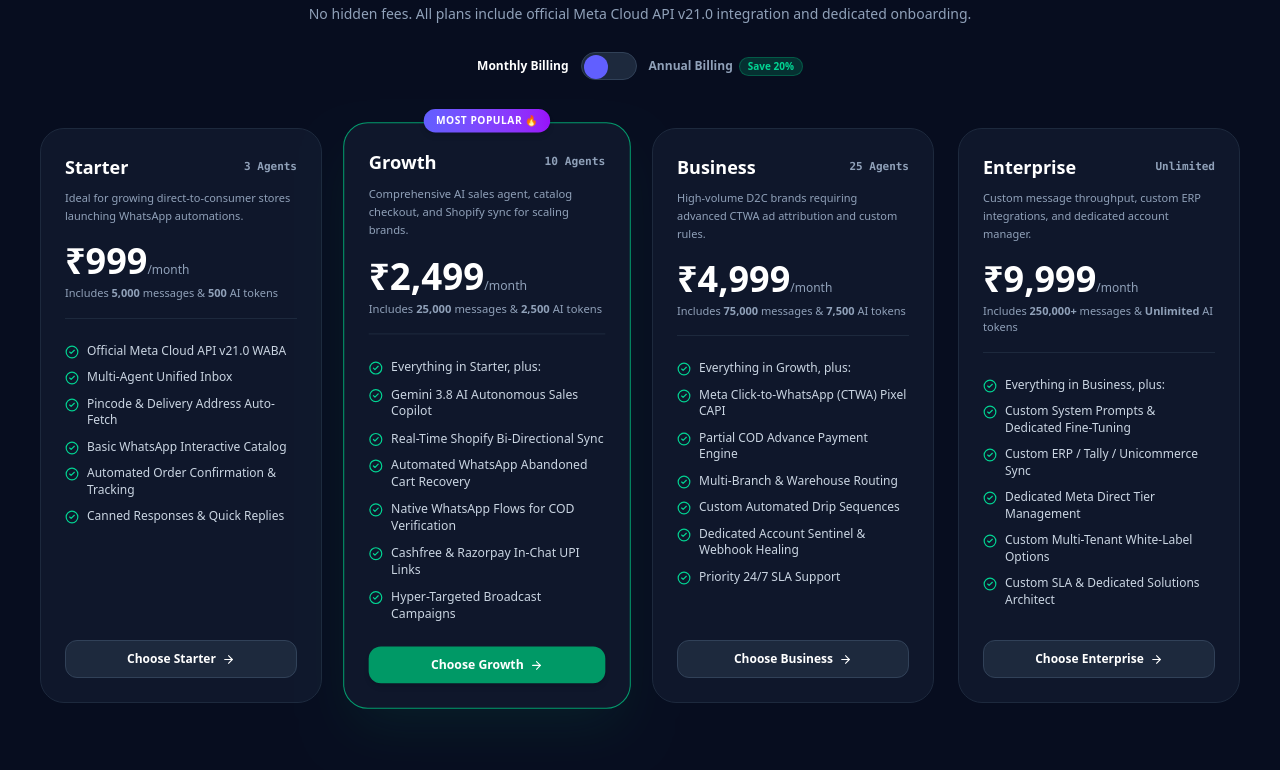
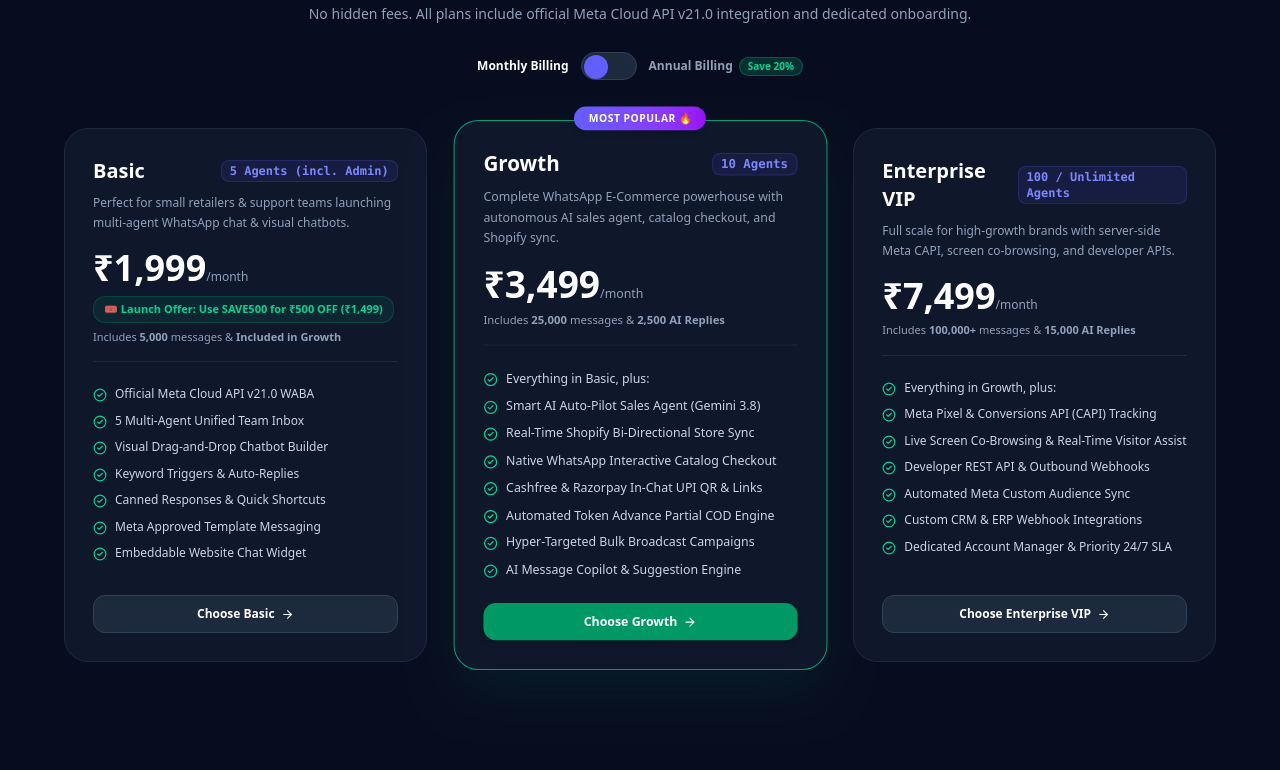
Before and after one commit to Kaushikconsultants/what-in, a Next.js app: page / in a window 1280 px wide. Shown: the part 2870-3640 px from the top of the page. Built offline with nearby package versions, Linux system fonts and the light colour scheme; no server answers.

Commit message:
feat(landing): update public pricing section to Basic (1999/1499), Growth (3499), and Enterprise (7499)

```diff
--- a/src/components/landing/LandingPageClient.tsx
+++ b/src/components/landing/LandingPageClient.tsx
@@ -93,22 +93,24 @@
 
   const pricingTiers = [
     {
-      id: "STARTER",
-      name: "Starter",
-      badge: "Getting Started",
-      monthlyPrice: 999,
-      annualPrice: 799,
-      description: "Ideal for growing direct-to-consumer stores launching WhatsApp automations.",
+      id: "BASIC",
+      name: "Basic",
+      badge: "Starter Launch Offer",
+      monthlyPrice: 1999,
+      annualPrice: 1499,
+      couponNote: "Use code SAVE500 for ₹500 OFF",
+      description: "Perfect for small retailers & support teams launching multi-agent WhatsApp chat & visual chatbots.",
       messages: "5,000",
-      aiReplies: "500",
-      agents: "3 Agents",
+      aiReplies: "Included in Growth",
+      agents: "5 Agents (incl. Admin)",
       features: [
         "Official Meta Cloud API v21.0 WABA",
-        "Multi-Agent Unified Inbox",
-        "Pincode & Delivery Address Auto-Fetch",
-        "Basic WhatsApp Interactive Catalog",
-        "Automated Order Confirmation & Tracking",
-        "Canned Responses & Quick Replies"
+        "5 Multi-Agent Unified Team Inbox",
+        "Visual Drag-and-Drop Chatbot Builder",
+        "Keyword Triggers & Auto-Replies",
+        "Canned Responses & Quick Shortcuts",
+        "Meta Approved Template Messaging",
+        "Embeddable Website Chat Widget"
       ],
       popular: false
     },
@@ -116,61 +118,44 @@
       id: "GROWTH",
       name: "Growth",
       badge: "Most Popular 🔥",
-      monthlyPrice: 2499,
-      annualPrice: 1999,
-      description: "Comprehensive AI sales agent, catalog checkout, and Shopify sync for scaling brands.",
+      monthlyPrice: 3499,
+      annualPrice: 2799,
+      couponNote: "All-in-one Commerce & AI",
+      description: "Complete WhatsApp E-Commerce powerhouse with autonomous AI sales agent, catalog checkout, and Shopify sync.",
       messages: "25,000",
-      aiReplies: "2,500",
+      aiReplies: "2,500 AI Replies",
       agents: "10 Agents",
       features: [
-        "Everything in Starter, plus:",
-        "Gemini 3.8 AI Autonomous Sales Copilot",
-        "Real-Time Shopify Bi-Directional Sync",
-        "Automated WhatsApp Abandoned Cart Recovery",
-        "Native WhatsApp Flows for COD Verification",
-        "Cashfree & Razorpay In-Chat UPI Links",
-        "Hyper-Targeted Broadcast Campaigns"
+        "Everything in Basic, plus:",
+        "Smart AI Auto-Pilot Sales Agent (Gemini 3.8)",
+        "Real-Time Shopify Bi-Directional Store Sync",
+        "Native WhatsApp Interactive Catalog Checkout",
+        "Cashfree & Razorpay In-Chat UPI QR & Links",
+        "Automated Token Advance Partial COD Engine",
+        "Hyper-Targeted Bulk Broadcast Campaigns",
+        "AI Message Copilot & Suggestion Engine"
       ],
       popular: true
     },
     {
-      id: "BUSINESS",
-      name: "Business",
-      badge: "High Velocity",
-      monthlyPrice: 4999,
-      annualPrice: 3999,
-      description: "High-volume D2C brands requiring advanced CTWA ad attribution and custom rules.",
-      messages: "75,000",
-      aiReplies: "7,500",
-      agents: "25 Agents",
+      id: "ENTERPRISE",
+      name: "Enterprise VIP",
+      badge: "Scale & High ROAS 🚀",
+      monthlyPrice: 7499,
+      annualPrice: 5999,
+      couponNote: "Full Suite & Dedicated VIP",
+      description: "Full scale for high-growth brands with server-side Meta CAPI, screen co-browsing, and developer APIs.",
+      messages: "100,000+",
+      aiReplies: "15,000 AI Replies",
+      agents: "100 / Unlimited Agents",
       features: [
         "Everything in Growth, plus:",
-        "Meta Click-to-WhatsApp (CTWA) Pixel CAPI",
-        "Partial COD Advance Payment Engine",
-        "Multi-Branch & Warehouse Routing",
-        "Custom Automated Drip Sequences",
-        "Dedicated Account Sentinel & Webhook Healing",
-        "Priority 24/7 SLA Support"
-      ],
-      popular: false
-    },
-    {
-      id: "ENTERPRISE",
-      name: "Enterprise",
-      badge: "Wholesale & Custom",
-      monthlyPrice: 9999,
-      annualPrice: 7999,
-      description: "Custom message throughput, custom ERP integrations, and dedicated account manager.",
-      messages: "250,000+",
-      aiReplies: "Unlimited",
-      agents: "Unlimited",
-      features: [
-        "Everything in Business, plus:",
-        "Custom System Prompts & Dedicated Fine-Tuning",
-        "Custom ERP / Tally / Unicommerce Sync",
-        "Dedicated Meta Direct Tier Management",
-        "Custom Multi-Tenant White-Label Options",
-        "Custom SLA & Dedicated Solutions Architect"
+        "Meta Pixel & Conversions API (CAPI) Tracking",
+        "Live Screen Co-Browsing & Real-Time Visitor Assist",
+        "Developer REST API & Outbound Webhooks",
+        "Automated Meta Custom Audience Sync",
+        "Custom CRM & ERP Webhook Integrations",
+        "Dedicated Account Manager & Priority 24/7 SLA"
       ],
       popular: false
     }
@@ -684,31 +669,31 @@
           </div>
 
           {/* Pricing Cards Grid */}
-          <div className="grid grid-cols-1 md:grid-cols-2 lg:grid-cols-4 gap-6">
+          <div className="grid grid-cols-1 md:grid-cols-3 gap-8 max-w-6xl mx-auto">
             {pricingTiers.map((tier) => {
               const price = billingCycle === "ANNUALLY" ? tier.annualPrice : tier.monthlyPrice;
               return (
                 <div
                   key={tier.id}
-                  className={`p-6 rounded-3xl bg-slate-900 border flex flex-col justify-between transition-all relative ${
+                  className={`p-7 rounded-3xl bg-slate-900 border flex flex-col justify-between transition-all relative ${
                     tier.popular
-                      ? `${isWhatIn ? "border-emerald-500/80 shadow-emerald-500/10" : "border-indigo-500/80 shadow-indigo-500/10"} shadow-2xl scale-[1.02]`
+                      ? `${isWhatIn ? "border-emerald-500/80 shadow-emerald-500/10" : "border-indigo-500/80 shadow-indigo-500/10"} shadow-2xl scale-[1.03]`
                       : "border-slate-800 hover:border-slate-700"
                   }`}
                 >
                   {tier.popular && (
-                    <div className="absolute -top-3.5 left-1/2 -translate-x-1/2 px-3 py-1 rounded-full text-[10px] font-black uppercase tracking-wider text-white bg-gradient-to-r from-indigo-500 to-purple-600 shadow-md">
+                    <div className="absolute -top-3.5 left-1/2 -translate-x-1/2 px-3.5 py-1 rounded-full text-[10px] font-black uppercase tracking-wider text-white bg-gradient-to-r from-indigo-500 to-purple-600 shadow-md">
                       {tier.badge}
                     </div>
                   )}
 
                   <div>
                     <div className="flex items-center justify-between mb-2">
-                      <h3 className="text-lg font-black text-white">{tier.name}</h3>
-                      <span className="text-[11px] font-bold text-slate-400 font-mono">{tier.agents}</span>
+                      <h3 className="text-xl font-black text-white">{tier.name}</h3>
+                      <span className="text-xs font-bold text-indigo-400 font-mono bg-indigo-500/10 px-2 py-0.5 rounded-lg border border-indigo-500/20">{tier.agents}</span>
                     </div>
 
-                    <p className="text-[11px] text-slate-400 mb-4 min-h-[34px] leading-relaxed">
+                    <p className="text-xs text-slate-400 mb-4 min-h-[36px] leading-relaxed">
                       {tier.description}
                     </p>
 
@@ -717,8 +702,13 @@
                         ₹{price.toLocaleString()}
                         <span className="text-xs font-normal text-slate-400">/month</span>
                       </div>
-                      <div className="text-[11px] text-slate-400 mt-1">
-                        Includes <b>{tier.messages}</b> messages & <b>{tier.aiReplies}</b> AI tokens
+                      {tier.id === "BASIC" && (
+                        <div className="text-[11px] font-bold text-emerald-400 bg-emerald-500/10 border border-emerald-500/20 px-2.5 py-1 rounded-xl mt-2 inline-block">
+                          🎟️ Launch Offer: Use <b>SAVE500</b> for ₹500 OFF (₹1,499)
+                        </div>
+                      )}
+                      <div className="text-[11px] text-slate-400 mt-1.5">
+                        Includes <b>{tier.messages}</b> messages & <b>{tier.aiReplies}</b>
                       </div>
                     </div>
 
```
